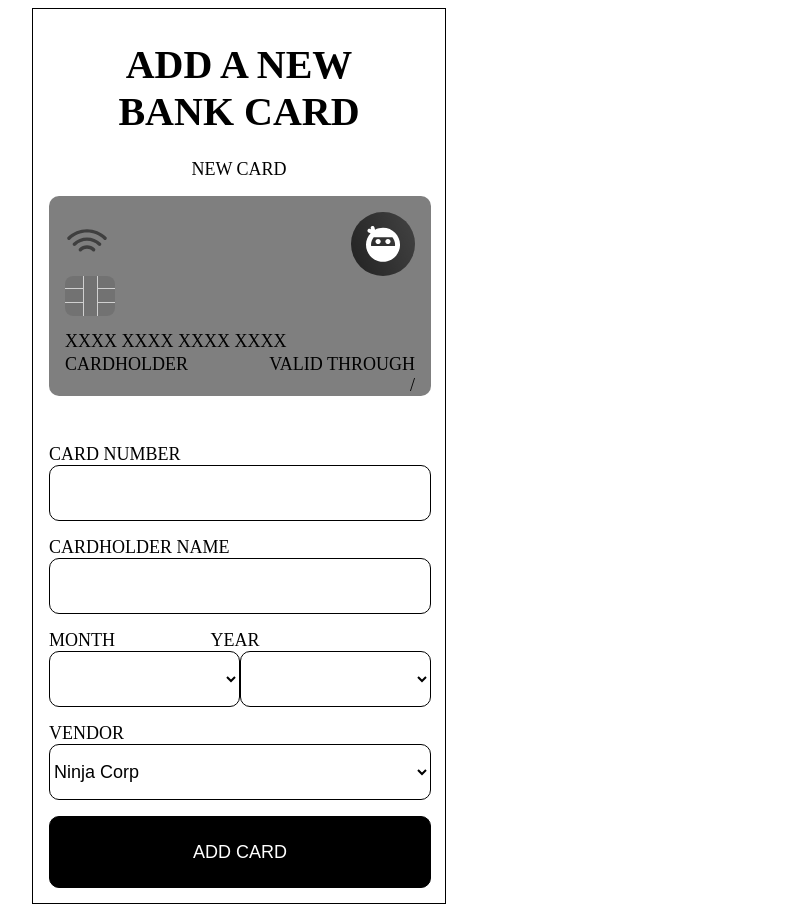
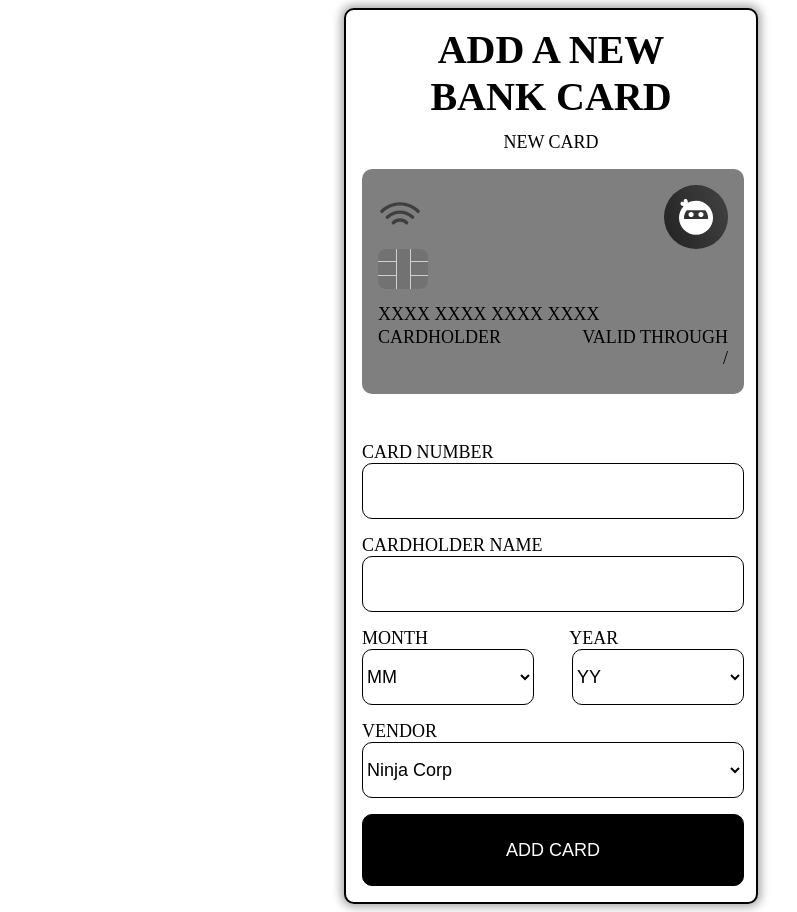
Before and after one commit to Fabiolillman/e-wallet, a Vue app: page / in a window 1280 px wide. Both pictures are taken after a click on the button "ADD A NEW CARD". Shown: the whole page, without its empty margins (89-886 px from the left). Built offline with nearby package versions, Linux system fonts and the light colour scheme.

Commit message:
CSS mostly done

```diff
--- a/src/view/Create.vue
+++ b/src/view/Create.vue
@@ -27,12 +27,14 @@
 
     <div class="card-container">
       <select class="dropdown" v-model="cardInfo.expireMonth" >
-
+ <option value="" disabled selected hidden>MM</option>
           <option
           v-for="n in 12"
           :key="n">{{n}}</option>
         </select>
         <select class="dropdown" v-model="cardInfo.expireYear">
+          <option value="" disabled selected hidden>YY</option>
+
           <option>22</option>
           <option>23</option>
           <option>24</option>
@@ -50,7 +52,7 @@
           <option value="blockchain">Chain's Gains</option>
         </select>
         <button @click="sendToAdd">ADD CARD</button>
-        <!-- @click="printHome" -->
+
     </div>
     </form>
   </div>
@@ -123,6 +125,7 @@ components: {
    box-sizing: border-box;
   font-size: 18px;
 }
+
 /* #App{
   width: 100%;
     display: flex;
@@ -133,23 +136,19 @@ components: {
 .center-container{
   width: 40rem;
   /* background: black; */
+  margin: auto;
   display: flex;
   justify-content: center;
   align-items: center;
 }
 .top-wrap h1{
-  padding: 2rem 2rem 0 2rem;
-  /* margin-left: 3rem; */
-
-  /* width: 2rem; */
+  padding-top: 1rem;
+   height: 98px;
+  width: 250px;
+  margin: auto;
   font-size: 40px;
-  /* text-align: center; */
 }
 
-.top-wrap{
-  widows: 100%;
-  text-align: center;
-}
 
 .top-wrap p{
   margin: 1.5rem 0 1rem 0;
@@ -161,12 +160,13 @@ components: {
   width: 25.875rem;
   height: 56rem;
   background: white;
-  border: 1px solid black;
+  border: 2px solid black;
+  box-shadow: 0px 0px 10px 3px rgba(0,0,0,0.35) ;
+  border-radius: 10px;
   display: flex;
   flex-direction: column;
   text-align:center ;
-  /* justify-content: center;
-  align-content: center; */
+
 }
 
 label{
@@ -178,7 +178,6 @@ form{
   margin: 0 1rem 0 1rem;
   display: flex;
   flex-direction: column;
-  /* background: yellow;   */
   text-align: start;
 }
 
@@ -191,34 +190,26 @@ margin: 3rem 0 0 0;
   justify-content: space-between;
 }
 
+.card-container select{
+  width: 45%;
+}
+
 .label-container{
   width: 100%;
   display: flex;
 }
 
 .label-container > :first-child{
- margin-right: 25%;
+ margin-right: 37%;
 }
 
-/* .dropdown-container{
-  display: flex;
-  width: 100%;
-  background: pink;
-  justify-content: center;
-  align-items: center;
-
-} */
-
-
 .dropdown{
-
  background: white;
  width: 100%;
  height: 3.5rem;
  border: 1px solid black;
  border-radius: 10px;
  position: relative;
-
 }
 
 select option{
@@ -230,12 +221,9 @@ color: white;
 padding: 0.4rem;
 line-height: 2rem;
 text-align: start;
-/* position: absolute; */
+
 }
 
-/* option{
-  padding-left:2rem;
-} */
 .dropdown-content option:hover {
   width: 100%;
   /* margin: 0 1rem 0 1rem; */
```
